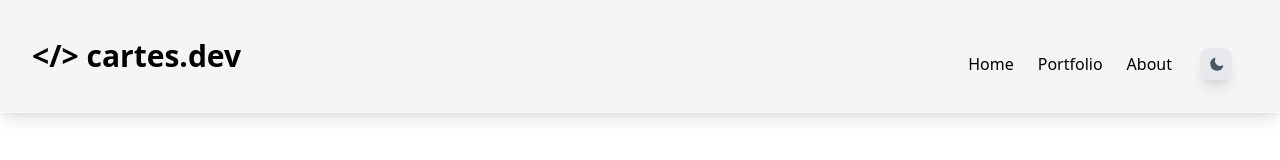
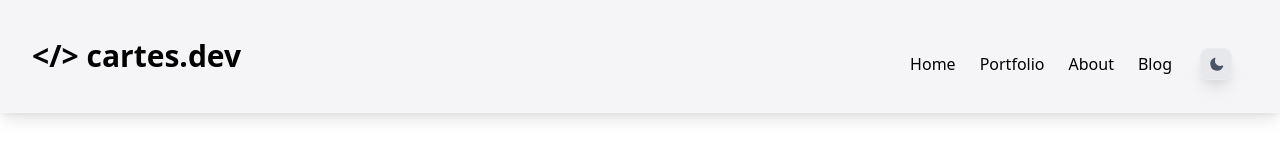
Before and after one commit to alfonsocartes/cartes_dev, a Next.js app: page / in a window 1280 px wide. Shown: the top 160 px of the page. Built offline with nearby package versions, Linux system fonts and the light colour scheme.

Commit message:
Add blog page link to navbar

```diff
--- a/components/page-layout/NavBar.js
+++ b/components/page-layout/NavBar.js
@@ -29,11 +29,11 @@ const NavBar = () => (
         Contact
       </a>
     </Link> */}
-    {/* <Link href="/blog">
+    <Link href="/blog">
       <a className="rounded-lg py-2 px-3 font-medium hover:bg-indigo-200 dark:hover:bg-gray-600">
         Blog
       </a>
-    </Link> */}
+    </Link>
     <DarkModeToggle />
   </nav>
 );
```
